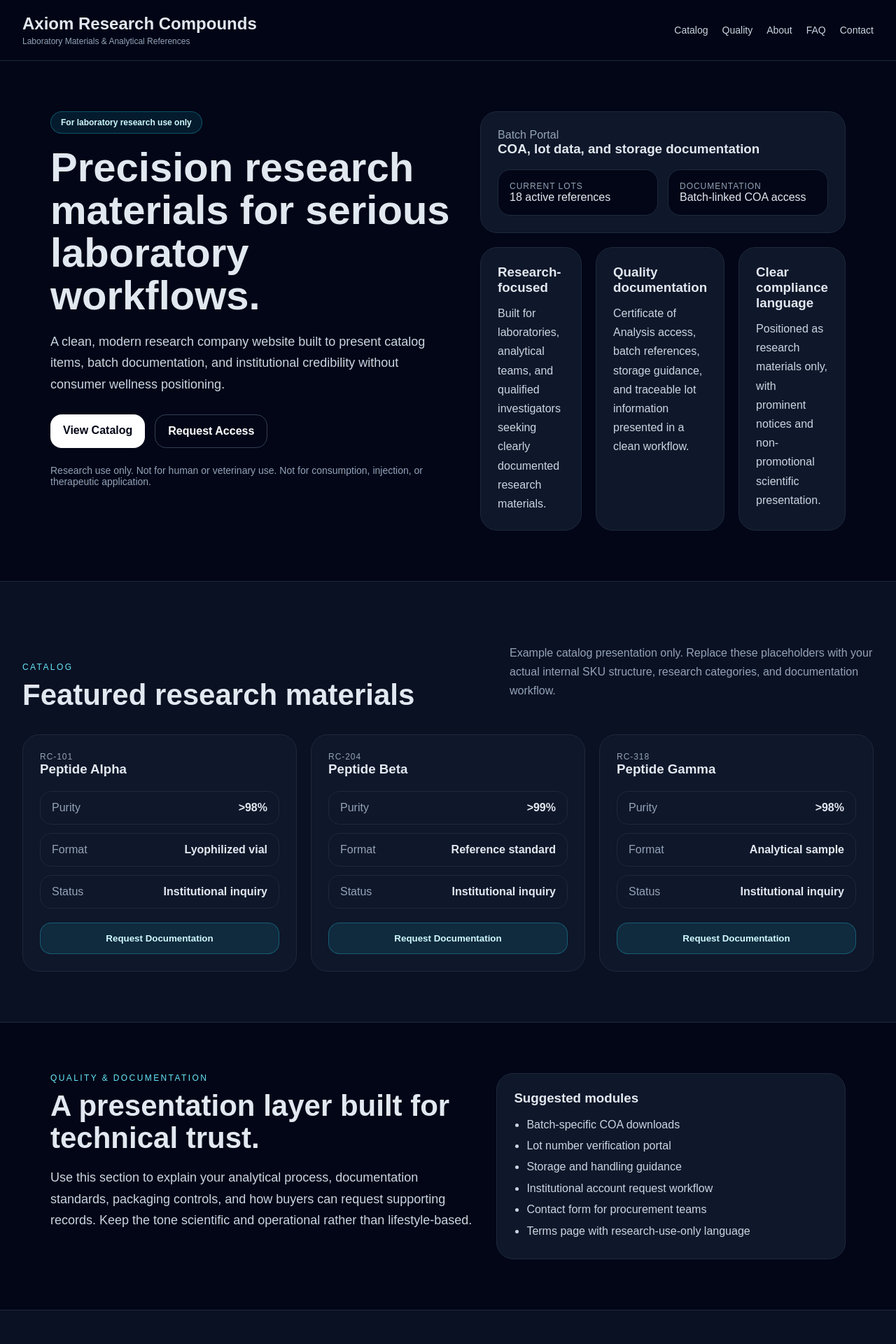
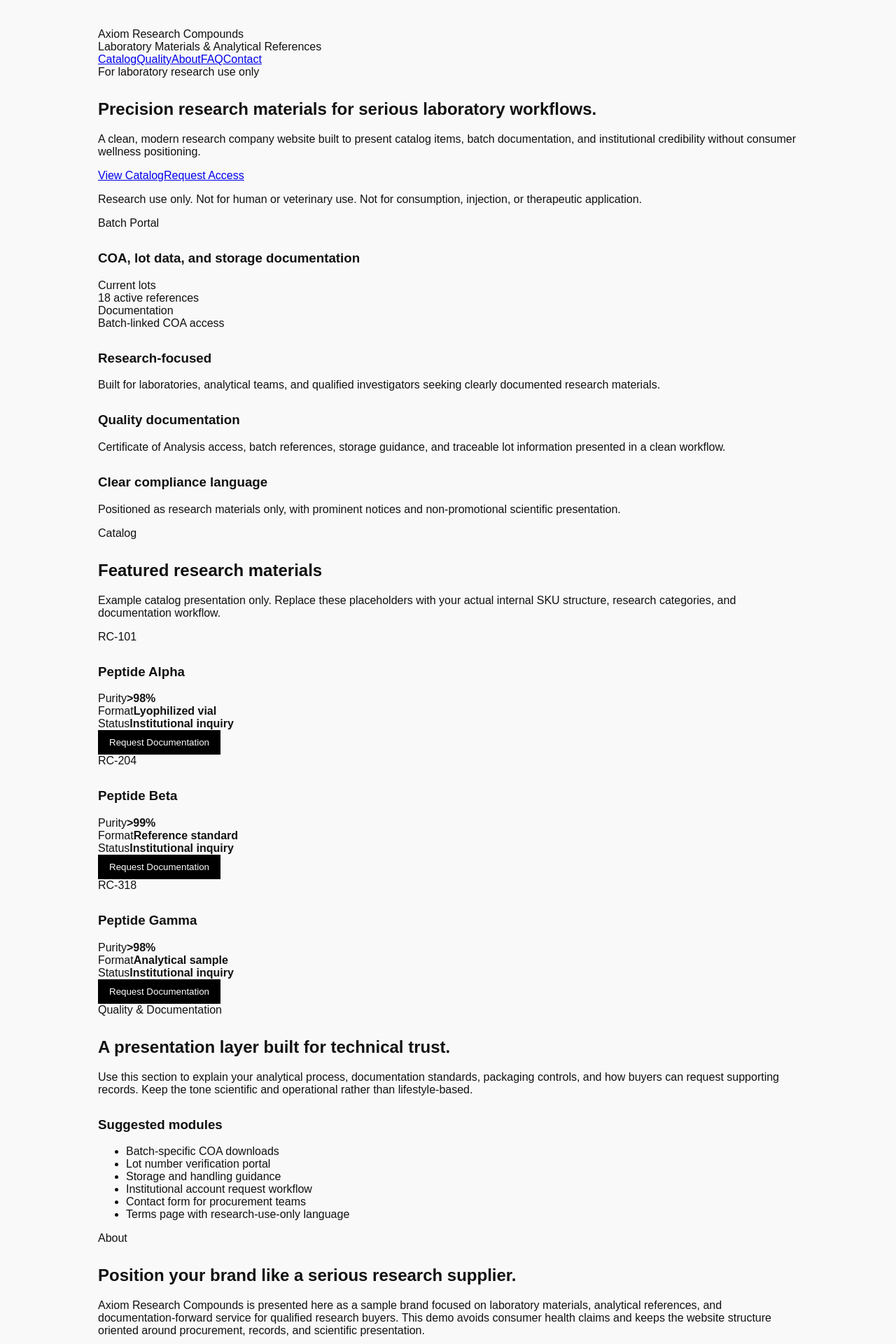
Before and after one commit to jranta101/Peptide-Site, a Next.js app: page / in a window 1280 px wide. Shown: the top 1920 px of the page at 70% size. Built offline with nearby package versions, Linux system fonts and the light colour scheme.

Commit message:
Update globals.css

```diff
--- a/app/globals.css
+++ b/app/globals.css
@@ -1,333 +1,22 @@
-* {
-  box-sizing: border-box;
+body {
+  background: #f9f9f9;
+  color: #111;
 }
 
-html {
-  scroll-behavior: smooth;
+main {
+  max-width: 1000px;
+  margin: auto;
+  padding: 40px;
 }
 
-body {
-  margin: 0;
-  background: #020617;
-  color: #e2e8f0;
-  font-family: Arial, Helvetica, sans-serif;
+h1, h2, h3 {
+  margin-top: 30px;
 }
 
-a {
-  color: inherit;
-  text-decoration: none;
-}
-
-.site {
-  min-height: 100vh;
-}
-
-.topbar {
-  position: sticky;
-  top: 0;
-  z-index: 10;
-  display: flex;
-  justify-content: space-between;
-  align-items: center;
-  gap: 24px;
-  padding: 20px 32px;
-  border-bottom: 1px solid #1e293b;
-  background: rgba(2, 6, 23, 0.92);
-  backdrop-filter: blur(10px);
-}
-
-.brand {
-  font-size: 24px;
-  font-weight: 700;
-}
-
-.subbrand {
-  margin-top: 4px;
-  font-size: 12px;
-  color: #94a3b8;
-}
-
-.nav {
-  display: flex;
-  gap: 20px;
-  flex-wrap: wrap;
-  color: #cbd5e1;
-  font-size: 14px;
-}
-
-.hero {
-  display: grid;
-  grid-template-columns: 1.1fr 1fr;
-  gap: 40px;
-  max-width: 1200px;
-  margin: 0 auto;
-  padding: 72px 32px;
-}
-
-.hero h1 {
-  margin: 0 0 20px;
-  font-size: 58px;
-  line-height: 1.05;
-  max-width: 700px;
-}
-
-.lead {
-  max-width: 640px;
-  font-size: 18px;
-  line-height: 1.7;
-  color: #cbd5e1;
-}
-
-.left {
-  max-width: none;
-}
-
-.notice {
-  margin-top: 24px;
-  color: #94a3b8;
-  font-size: 14px;
-}
-
-.pill {
-  display: inline-block;
-  margin-bottom: 18px;
-  padding: 8px 14px;
-  border: 1px solid rgba(34, 211, 238, 0.3);
-  border-radius: 999px;
-  background: rgba(34, 211, 238, 0.1);
-  color: #cffafe;
-  font-size: 12px;
-  font-weight: 700;
-}
-
-.actions {
-  display: flex;
-  gap: 14px;
-  flex-wrap: wrap;
-  margin-top: 28px;
-}
-
-.btn {
-  display: inline-block;
-  padding: 14px 18px;
-  border-radius: 16px;
-  font-weight: 700;
+button {
+  padding: 10px 16px;
   border: none;
+  background: black;
+  color: white;
   cursor: pointer;
 }
-
-.btn-light {
-  background: white;
-  color: #020617;
-}
-
-.btn-dark {
-  border: 1px solid #334155;
-  background: transparent;
-  color: white;
-}
-
-.btn-accent {
-  width: 100%;
-  margin-top: 20px;
-  background: rgba(34, 211, 238, 0.1);
-  color: #cffafe;
-  border: 1px solid rgba(34, 211, 238, 0.3);
-}
-
-.hero-grid,
-.info-grid,
-.product-grid,
-.faq-list {
-  display: grid;
-  gap: 20px;
-}
-
-.info-grid {
-  grid-template-columns: repeat(3, 1fr);
-}
-
-.product-grid {
-  grid-template-columns: repeat(3, 1fr);
-}
-
-.card {
-  border: 1px solid #1e293b;
-  background: #0f172a;
-  border-radius: 24px;
-  padding: 24px;
-}
-
-.card h3 {
-  margin-top: 0;
-  margin-bottom: 12px;
-}
-
-.card p {
-  margin: 0;
-  color: #cbd5e1;
-  line-height: 1.7;
-}
-
-.mini-grid {
-  display: grid;
-  grid-template-columns: repeat(2, 1fr);
-  gap: 14px;
-  margin-top: 18px;
-}
-
-.mini-card {
-  padding: 16px;
-  border-radius: 18px;
-  border: 1px solid #1e293b;
-  background: #020617;
-}
-
-.muted {
-  color: #94a3b8;
-}
-
-.small {
-  font-size: 12px;
-  text-transform: uppercase;
-  letter-spacing: 0.08em;
-}
-
-.section {
-  max-width: 1200px;
-  margin: 0 auto;
-  padding: 72px 32px;
-}
-
-.section.alt {
-  max-width: none;
-  background: rgba(15, 23, 42, 0.65);
-  border-top: 1px solid #1e293b;
-  border-bottom: 1px solid #1e293b;
-}
-
-.section.narrow {
-  max-width: 900px;
-}
-
-.section-head {
-  display: flex;
-  justify-content: space-between;
-  gap: 24px;
-  align-items: end;
-  margin-bottom: 32px;
-}
-
-.section-copy {
-  max-width: 520px;
-  color: #94a3b8;
-  line-height: 1.7;
-}
-
-.eyebrow {
-  color: #67e8f9;
-  text-transform: uppercase;
-  letter-spacing: 0.2em;
-  font-size: 12px;
-  margin-bottom: 10px;
-}
-
-h2 {
-  margin: 0;
-  font-size: 42px;
-  line-height: 1.1;
-}
-
-.stats {
-  display: grid;
-  gap: 12px;
-  margin-top: 20px;
-}
-
-.stat {
-  display: flex;
-  justify-content: space-between;
-  gap: 20px;
-  padding: 14px 16px;
-  border-radius: 16px;
-  border: 1px solid #1e293b;
-}
-
-.stat span {
-  color: #94a3b8;
-}
-
-.two-col {
-  display: grid;
-  grid-template-columns: 1.1fr 0.9fr;
-  gap: 28px;
-}
-
-.list {
-  padding-left: 18px;
-  margin: 0;
-  color: #cbd5e1;
-  line-height: 1.9;
-}
-
-.center {
-  text-align: center;
-  margin-bottom: 28px;
-}
-
-.contact-wrap {
-  display: grid;
-  grid-template-columns: 1fr 0.9fr;
-  gap: 28px;
-  padding: 28px;
-  border-radius: 30px;
-  border: 1px solid #1e293b;
-  background: #0f172a;
-}
-
-.contact-form {
-  display: grid;
-  gap: 14px;
-}
-
-.contact-form input,
-.contact-form textarea {
-  width: 100%;
-  padding: 14px 16px;
-  border-radius: 16px;
-  border: 1px solid #334155;
-  background: #020617;
-  color: white;
-}
-
-.footer {
-  padding: 28px 20px 40px;
-  border-top: 1px solid #1e293b;
-  text-align: center;
-  color: #94a3b8;
-  font-size: 14px;
-}
-
-@media (max-width: 960px) {
-  .hero,
-  .two-col,
-  .contact-wrap,
-  .section-head,
-  .product-grid,
-  .info-grid {
-    grid-template-columns: 1fr;
-  }
-
-  .topbar {
-    align-items: flex-start;
-    flex-direction: column;
-  }
-
-  .hero h1 {
-    font-size: 42px;
-  }
-
-  h2 {
-    font-size: 32px;
-  }
-}
```
